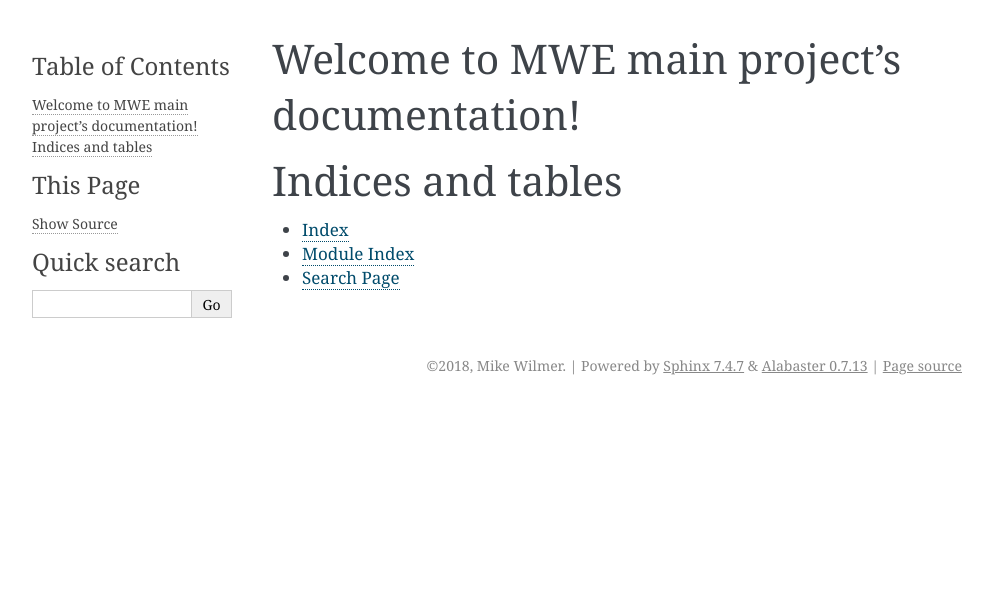
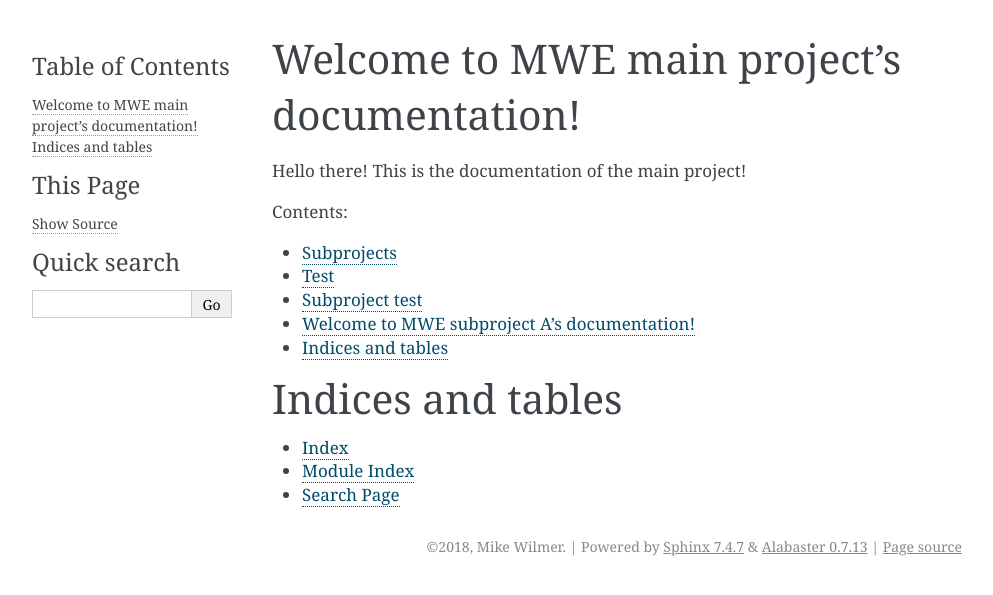
Before and after one commit to mwilmer/sphinx-subprojects-mwe, a Sphinx documentation site: the page built from docs/index.rst, in a window 1280 px wide. Shown: the top 595 px of the page, without its empty margins (148-1141 px from the left). Built offline with Sphinx 7.4.7, drawn with Linux system fonts in a browser that asks for light colours; pages that are not in the unit, such as notebooks, are missing from menus.

Commit message:
Set up test case

```diff
--- a/docs/conf.py
+++ b/docs/conf.py
@@ -12,9 +12,10 @@
 # add these directories to sys.path here. If the directory is relative to the
 # documentation root, use os.path.abspath to make it absolute, like shown here.
 #
-# import os
-# import sys
-# sys.path.insert(0, os.path.abspath('.'))
+import os
+import sys
+sys.path.insert(0, os.path.abspath('.'))
+sys.path.insert(0, os.path.abspath('..'))
 
 
 # -- Project information -----------------------------------------------------
--- a/docs/index.rst
+++ b/docs/index.rst
@@ -6,9 +6,13 @@
 Welcome to MWE main project's documentation!
 ============================================
 
+Hello there! This is the documentation of the main project!
+
 .. toctree::
-   :maxdepth: 2
+   :maxdepth: 1
    :caption: Contents:
+
+   subprojects
 
 
 
--- a/subprojects/subproject_A/docs/index.rst
+++ b/subprojects/subproject_A/docs/index.rst
@@ -10,6 +10,8 @@ Welcome to MWE subproject A's documentation!
    :maxdepth: 2
    :caption: Contents:
 
+   test
+
 
 
 Indices and tables
--- /dev/null
+++ b/subprojects/subproject_A/docs/test.rst
@@ -0,0 +1,4 @@
+Subproject test
+===============
+
+This is another test file for out-of-root includes.
--- /dev/null
+++ b/test.rst
@@ -0,0 +1,5 @@
+Test
+====
+
+
+This is a test file for out-of-root includes.
```
Also changed, not shown: docs/subprojects.rst (added, +25 -0 lines), 3 other files.
